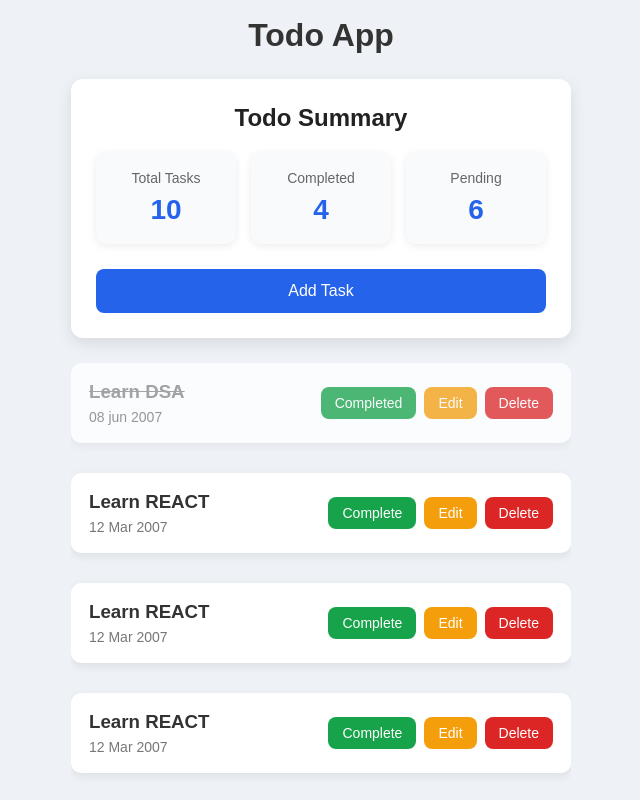
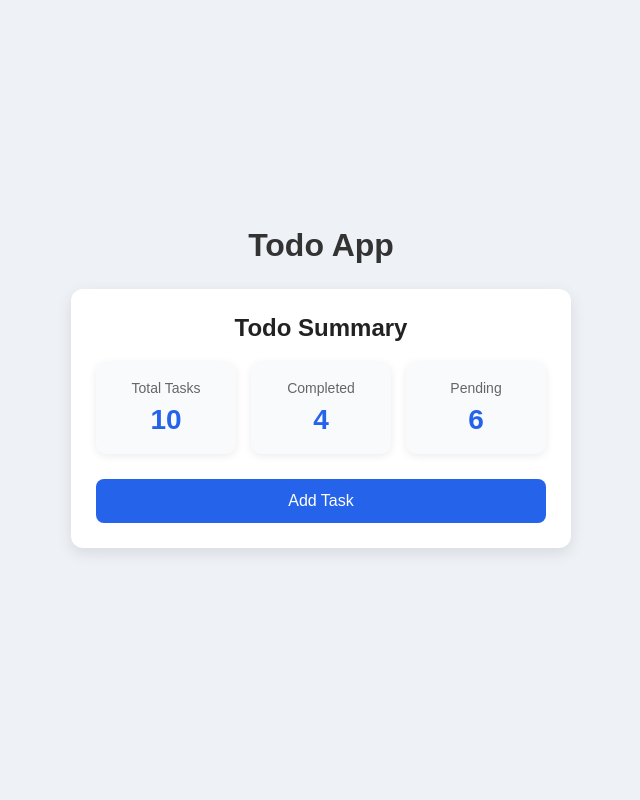
Before and after one commit to fahadmb123/To-Do-REACT, a React (Vite) app: page / in a window 1280 px wide. Shown: the whole page, without its empty margins (319-959 px from the left). Built offline with nearby package versions, Linux system fonts and the light colour scheme.

Commit message:
The To Do Work Listed

```diff
--- a/src/components/todo/ToDoItem/ToDoItem.tsx
+++ b/src/components/todo/ToDoItem/ToDoItem.tsx
@@ -1,16 +1,16 @@
 import type { ItemProps } from "../../../types/modal"
 
-function Item ({title,date,completed}:ItemProps) {
+function Item ({toDo}:ItemProps) {
     return (
         <>
-            <div className={completed ? "task completed" : "task"}>
+            <div className={toDo?.completed ? "task completed" : "task"}>
                 <div className="task-info">
-                    <h3>{title}</h3>
-                    <p>{date}</p>
+                    <h3>{toDo?.title}</h3>
+                    <p>{toDo?.deadline}</p>
                 </div>
 
                 <div className="actions">
-                    <button className="complete">{completed ? "Completed" : "Complete"}</button>
+                    <button className="complete">{toDo?.completed ? "Completed" : "Complete"}</button>
                     <button className="edit">Edit</button>
                     <button className="delete">Delete</button>
                 </div>
--- a/src/components/todo/ToDoList/ToDoList.tsx
+++ b/src/components/todo/ToDoList/ToDoList.tsx
@@ -1,17 +1,14 @@
 import Item from '../ToDoItem/ToDoItem';
 import "./ToDoList.css"
-
+import useTodoStore from '../../../store/toDoStore';
 
 function List () {
+    const todos = useTodoStore((state) => state.todos);
+
     return (
         <>
             <div className="task-list">
-                <Item title='Learn DSA' date='08 jun 2007' completed={true}/>
-
-                <Item title='Learn REACT' date='12 Mar 2007' completed={false}/>
-                <Item title='Learn REACT' date='12 Mar 2007' completed={false}/>
-                <Item title='Learn REACT' date='12 Mar 2007' completed={false}/>
-                <Item title='Learn REACT' date='12 Mar 2007' completed={false}/>
+                {todos.map((toDo)=>(<Item toDo={toDo} />))}
             </div>
         </>
     )
--- a/src/types/modal.ts
+++ b/src/types/modal.ts
@@ -18,7 +18,5 @@ export type ToDoStore = {
 
 
 export type ItemProps = {
-    title : string;
-    date : string;
-    completed:boolean
+    toDo :ToDo
 }
```
